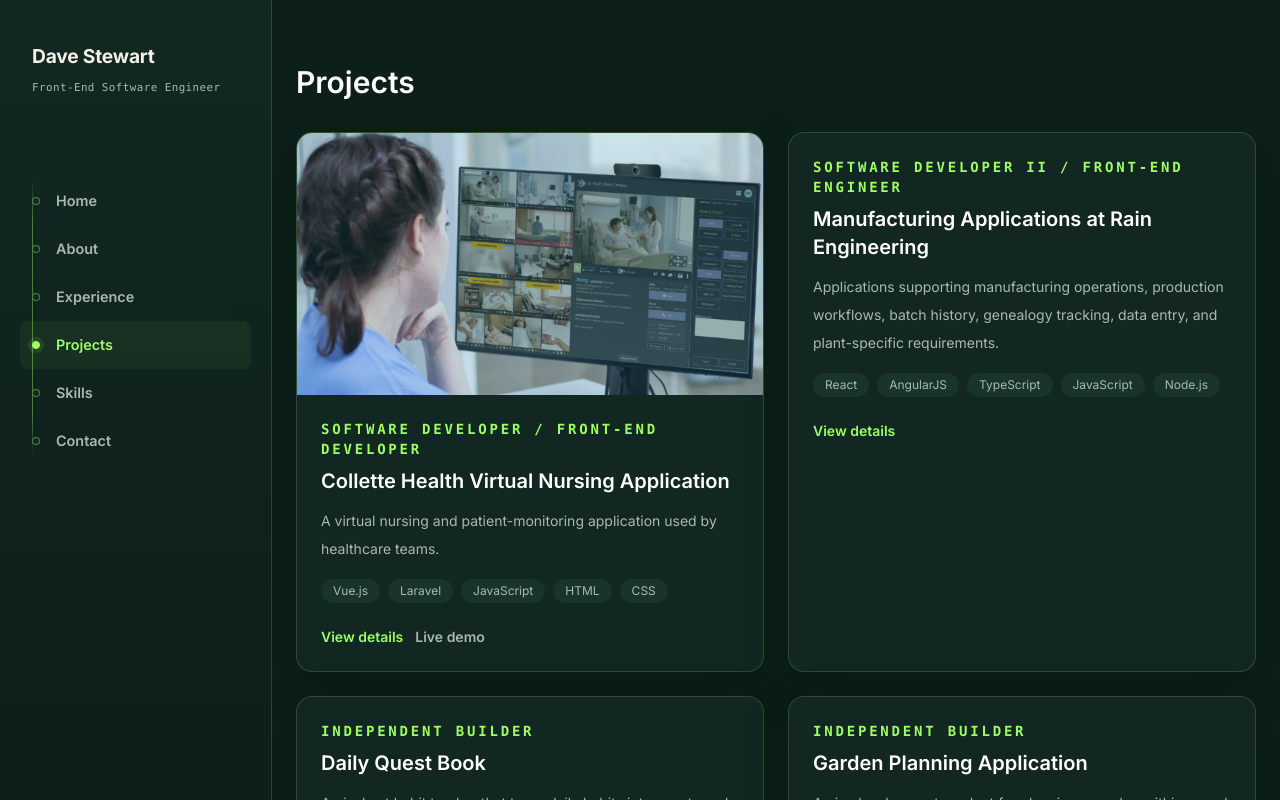
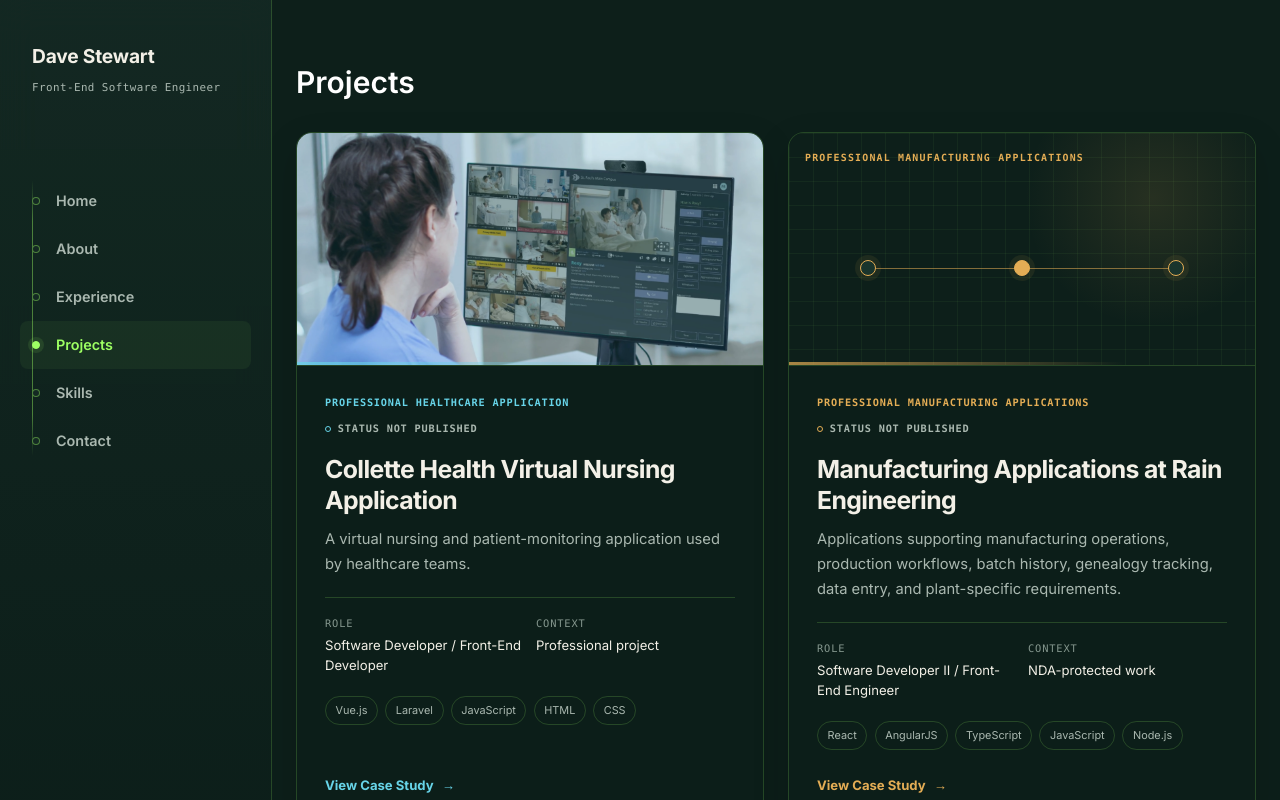
Before and after one commit to Stuman8818/my-portfolio, a Next.js app: page /projects in a window 1280 px wide. Shown: the top 800 px of the page. Built offline with nearby package versions, Linux system fonts and the light colour scheme.

Commit message:
redesigned systems ive built as the homepages primary destiation

```diff
--- a/src/components/projects/project-card.tsx
+++ b/src/components/projects/project-card.tsx
@@ -1,4 +1,4 @@
-import type { Project } from "@/types/portfolio";
+import type { Project, ProjectStatus } from "@/types/portfolio";
 import Image from "next/image";
 import Link from "next/link";
 
@@ -6,11 +6,37 @@ interface ProjectCardProps {
   project: Project;
 }
 
-export function ProjectCard({ project }: ProjectCardProps) {
+type ProjectAccent = "healthcare" | "manufacturing" | "productivity" | "garden";
+
+const statusLabels: Record<ProjectStatus, string> = {
+  completed: "Completed",
+  active: "Active",
+  "in-development": "In Development",
+  concept: "Concept",
+};
+
+function getProjectAccent(project: Project): ProjectAccent {
+  const searchableText =
+    `${project.slug} ${project.projectType ?? ""}`.toLowerCase();
+
+  if (searchableText.includes("healthcare")) {
+    return "healthcare";
+  }
+
+  if (searchableText.includes("manufacturing")) {
+    return "manufacturing";
+  }
+
+  if (searchableText.includes("garden")) {
+    return "garden";
+  }
+
+  return "productivity";
+}
+
+function ProjectVisual({ project }: { project: Project }) {
+  if (project.image) {
     return (
-    <article className="overflow-hidden rounded-2xl border border-slate-800 bg-slate-900/70 shadow-sm">
-      {project.image ? (
-        <div className="relative aspect-[16/9] w-full bg-slate-950">
       <Image
         src={project.image.src}
         alt={project.image.alt}
@@ -18,49 +44,112 @@ export function ProjectCard({ project }: ProjectCardProps) {
         sizes="(max-width: 768px) 100vw, 50vw"
         className="object-cover"
       />
+    );
+  }
+
+  return (
+    <div
+      className="project-card__placeholder"
+      role="img"
+      aria-label={`Conceptual system diagram representing ${project.title}`}
+    >
+      <span className="project-card__placeholder-label">
+        {project.projectType ?? "Project"}
+      </span>
+      <span className="project-card__placeholder-line" aria-hidden="true" />
+      <span
+        className="project-card__placeholder-node project-card__placeholder-node--one"
+        aria-hidden="true"
+      />
+      <span
+        className="project-card__placeholder-node project-card__placeholder-node--two"
+        aria-hidden="true"
+      />
+      <span
+        className="project-card__placeholder-node project-card__placeholder-node--three"
+        aria-hidden="true"
+      />
     </div>
-      ) : null}
+  );
+}
 
-      <div className="p-6">
-        <p className="text-sm font-semibold uppercase tracking-[0.2em] text-indigo-300">
-          {project.role}
-        </p>
-        <h3 className="mt-2 text-xl font-semibold text-white">
-          {project.title}
-        </h3>
-        <p className="mt-3 text-sm leading-7 text-slate-300">
+export function ProjectCard({ project }: ProjectCardProps) {
+  const accent = getProjectAccent(project);
+  const status = project.status
+    ? statusLabels[project.status]
+    : "Status not published";
+  const isProfessional = project.projectType
+    ?.toLowerCase()
+    .includes("professional");
+  const isNdaProtected = project.confidentialityNotice
+    ?.toLowerCase()
+    .includes("nda");
+
+  return (
+    <article
+      className="project-card"
+      data-accent={accent}
+      data-development={project.status === "in-development"}
+    >
+      <Link
+        href={`/projects/${project.slug}`}
+        className="project-card__link"
+        aria-label={`View case study for ${project.title}`}
+      >
+        <div className="project-card__visual">
+          <ProjectVisual project={project} />
+        </div>
+
+        <div className="project-card__content">
+          <div className="project-card__metadata">
+            <span className="project-card__category">
+              {project.projectType ?? "Project"}
+            </span>
+            <span className="project-card__status">{status}</span>
+          </div>
+
+          <h3 className="project-card__title">{project.title}</h3>
+          <p className="project-card__description">
             {project.shortDescription}
           </p>
-        <ul className="mt-4 flex flex-wrap gap-2">
+
+          <dl className="project-card__details">
+            <div>
+              <dt>Role</dt>
+              <dd>{project.role}</dd>
+            </div>
+            <div>
+              <dt>Context</dt>
+              <dd>
+                {isNdaProtected
+                  ? "NDA-protected work"
+                  : isProfessional
+                    ? "Professional project"
+                    : "Personal product"}
+              </dd>
+            </div>
+          </dl>
+
+          {project.technologies.length > 0 ? (
+            <ul
+              className="project-card__technologies"
+              aria-label={`${project.title} technologies`}
+            >
               {project.technologies.map((technology) => (
-            <li
-              key={technology}
-              className="rounded-full bg-slate-800 px-3 py-1 text-xs text-slate-300"
-            >
-              {technology}
-            </li>
+                <li key={technology}>{technology}</li>
               ))}
             </ul>
+          ) : (
+            <p className="project-card__technology-note">
+              Technology details to be confirmed
+            </p>
+          )}
 
-        <div className="mt-6 flex flex-wrap gap-3">
-          <Link
-            href={`/projects/${project.slug}`}
-            className="text-sm font-semibold text-indigo-300 transition hover:text-indigo-200"
-          >
-            View details
+          <span className="project-card__action">
+            View Case Study <span aria-hidden="true">→</span>
+          </span>
+        </div>
       </Link>
-          {project.liveDemoUrl ? (
-            <a
-              href={project.liveDemoUrl}
-              target="_blank"
-              rel="noreferrer"
-              className="text-sm font-semibold text-slate-300 transition hover:text-white"
-            >
-              Live demo
-            </a>
-          ) : null}
-        </div>
-      </div>
     </article>
   );
 }
--- a/src/styles/globals.css
+++ b/src/styles/globals.css
@@ -715,6 +715,318 @@ header nav a:hover {
   }
 }
 
+.projects-showcase {
+  padding: var(--card-padding);
+  border: 1px solid var(--color-border);
+  border-radius: var(--radius-card);
+  background: color-mix(in srgb, var(--color-section) 92%, transparent);
+  box-shadow: var(--shadow-card);
+}
+
+.projects-showcase__heading {
+  max-width: 52rem;
+}
+
+.projects-showcase__eyebrow {
+  color: var(--color-accent-primary);
+  font-family: var(--font-mono);
+  font-size: 0.75rem;
+  font-weight: 700;
+  letter-spacing: 0.22em;
+  text-transform: uppercase;
+}
+
+.projects-showcase__heading h2 {
+  margin-top: 0.6rem;
+  color: var(--color-text-primary);
+  font-size: clamp(1.75rem, 4vw, 2.5rem);
+  font-weight: 700;
+  letter-spacing: -0.035em;
+  line-height: 1.15;
+}
+
+.projects-showcase__heading > p:last-child {
+  margin-top: 1rem;
+  color: var(--color-text-secondary);
+  line-height: 1.8;
+}
+
+.projects-showcase__grid {
+  display: grid;
+  gap: 1.25rem;
+  margin-top: clamp(2rem, 5vw, 3rem);
+}
+
+.project-card {
+  --project-accent: var(--color-accent-primary);
+  min-width: 0;
+  overflow: hidden;
+  border: 1px solid var(--color-border);
+  border-radius: var(--radius-card);
+  background: color-mix(in srgb, var(--color-page) 82%, transparent);
+  box-shadow: 0 14px 36px rgba(3, 12, 9, 0.16);
+}
+
+.project-card[data-accent="healthcare"] {
+  --project-accent: #67d4e8;
+}
+
+.project-card[data-accent="manufacturing"] {
+  --project-accent: #e4ad55;
+}
+
+.project-card[data-accent="productivity"] {
+  --project-accent: #a995cf;
+}
+
+.project-card[data-accent="garden"] {
+  --project-accent: var(--color-accent-secondary);
+}
+
+.project-card__link {
+  display: flex;
+  height: 100%;
+  flex-direction: column;
+  color: inherit;
+  text-decoration: none;
+}
+
+.project-card__link:focus-visible {
+  outline-color: var(--project-accent);
+  outline-offset: -3px;
+  border-radius: var(--radius-card);
+}
+
+.project-card__visual {
+  position: relative;
+  aspect-ratio: 16 / 8;
+  overflow: hidden;
+  border-bottom: 1px solid var(--color-border);
+  background: var(--color-page);
+}
+
+.project-card__visual::after {
+  position: absolute;
+  inset: auto 0 0;
+  height: 3px;
+  background: linear-gradient(90deg, var(--project-accent), transparent 72%);
+  content: "";
+  opacity: 0.72;
+}
+
+.project-card__placeholder {
+  position: absolute;
+  inset: 0;
+  overflow: hidden;
+  background:
+    radial-gradient(
+      circle at 78% 28%,
+      color-mix(in srgb, var(--project-accent) 12%, transparent),
+      transparent 32%
+    ),
+    linear-gradient(var(--color-grid) 1px, transparent 1px),
+    linear-gradient(90deg, var(--color-grid) 1px, transparent 1px);
+  background-size:
+    auto,
+    24px 24px,
+    24px 24px;
+}
+
+.project-card__placeholder-label {
+  position: absolute;
+  top: 1rem;
+  left: 1rem;
+  max-width: calc(100% - 2rem);
+  color: var(--project-accent);
+  font-family: var(--font-mono);
+  font-size: 0.62rem;
+  font-weight: 700;
+  letter-spacing: 0.12em;
+  text-transform: uppercase;
+}
+
+.project-card__placeholder-line {
+  position: absolute;
+  top: 58%;
+  right: 17%;
+  left: 17%;
+  height: 1px;
+  background: color-mix(in srgb, var(--project-accent) 55%, transparent);
+}
+
+.project-card__placeholder-node {
+  position: absolute;
+  top: 58%;
+  width: 1rem;
+  height: 1rem;
+  border: 1px solid var(--project-accent);
+  border-radius: 50%;
+  background: var(--color-surface);
+  box-shadow: 0 0 0 5px
+    color-mix(in srgb, var(--project-accent) 8%, transparent);
+  transform: translate(-50%, -50%);
+}
+
+.project-card__placeholder-node--one {
+  left: 17%;
+}
+
+.project-card__placeholder-node--two {
+  left: 50%;
+  background: var(--project-accent);
+}
+
+.project-card__placeholder-node--three {
+  left: 83%;
+}
+
+.project-card__content {
+  display: flex;
+  flex: 1;
+  flex-direction: column;
+  padding: clamp(1.25rem, 3vw, 1.75rem);
+}
+
+.project-card__metadata {
+  display: flex;
+  flex-wrap: wrap;
+  align-items: center;
+  justify-content: space-between;
+  gap: 0.5rem 1rem;
+  color: var(--color-text-secondary);
+  font-family: var(--font-mono);
+  font-size: 0.64rem;
+  font-weight: 700;
+  letter-spacing: 0.08em;
+  text-transform: uppercase;
+}
+
+.project-card__category {
+  color: var(--project-accent);
+}
+
+.project-card__status {
+  display: inline-flex;
+  align-items: center;
+  gap: 0.4rem;
+}
+
+.project-card__status::before {
+  width: 0.4rem;
+  height: 0.4rem;
+  border: 1px solid var(--project-accent);
+  border-radius: 50%;
+  content: "";
+}
+
+.project-card[data-development="true"] .project-card__status::before {
+  background: var(--project-accent);
+  box-shadow: 0 0 0 3px
+    color-mix(in srgb, var(--project-accent) 10%, transparent);
+}
+
+.project-card__title {
+  margin-top: 1rem;
+  color: var(--color-text-primary);
+  font-size: clamp(1.25rem, 3vw, 1.55rem);
+  font-weight: 700;
+  letter-spacing: -0.025em;
+  line-height: 1.25;
+}
+
+.project-card__description {
+  margin-top: 0.7rem;
+  color: var(--color-text-secondary);
+  font-size: 0.92rem;
+  line-height: 1.7;
+}
+
+.project-card__details {
+  display: grid;
+  gap: 0.75rem;
+  margin-top: 1.25rem;
+  padding-top: 1rem;
+  border-top: 1px solid var(--color-border);
+}
+
+.project-card__details div {
+  display: grid;
+  grid-template-columns: 4rem minmax(0, 1fr);
+  gap: 0.75rem;
+}
+
+.project-card__details dt {
+  color: var(--color-text-muted);
+  font-family: var(--font-mono);
+  font-size: 0.65rem;
+  letter-spacing: 0.08em;
+  text-transform: uppercase;
+}
+
+.project-card__details dd {
+  min-width: 0;
+  color: var(--color-text-primary);
+  font-size: 0.82rem;
+  line-height: 1.5;
+}
+
+.project-card__technologies {
+  display: flex;
+  flex-wrap: wrap;
+  gap: 0.45rem;
+  margin-top: 1.25rem;
+  list-style: none;
+}
+
+.project-card__technologies li {
+  padding: 0.25rem 0.6rem;
+  border: 1px solid var(--color-border);
+  border-radius: var(--radius-button);
+  color: var(--color-text-secondary);
+  font-size: 0.68rem;
+}
+
+.project-card__technology-note {
+  margin-top: 1.25rem;
+  color: var(--color-text-muted);
+  font-size: 0.75rem;
+}
+
+.project-card__action {
+  display: inline-flex;
+  align-items: center;
+  gap: 0.5rem;
+  align-self: flex-start;
+  margin-top: auto;
+  padding-top: 1.5rem;
+  color: var(--project-accent);
+  font-size: 0.82rem;
+  font-weight: 700;
+}
+
+.project-card__action span {
+  transition: transform var(--transition-fast);
+}
+
+@media (hover: hover) {
+  .project-card {
+    transition:
+      border-color var(--transition-fast),
+      box-shadow var(--transition-fast),
+      transform var(--transition-fast);
+  }
+
+  .project-card:hover {
+    border-color: color-mix(in srgb, var(--project-accent) 52%, transparent);
+    box-shadow: 0 18px 45px rgba(3, 12, 9, 0.25);
+    transform: translateY(-3px);
+  }
+
+  .project-card:hover .project-card__action span {
+    transform: translateX(0.2rem);
+  }
+}
+
 section[class*="bg-slate-900"] {
   border-color: var(--color-border);
   box-shadow: var(--shadow-card);
@@ -784,6 +1096,18 @@ div[class*="bg-slate-950"] {
 @media (min-width: 40rem) {
   .growth-philosophy__values {
     grid-template-columns: repeat(2, minmax(0, 1fr));
+  }
+
+  .project-card__details {
+    grid-template-columns: repeat(2, minmax(0, 1fr));
+  }
+
+  .project-card__details div {
+    display: block;
+  }
+
+  .project-card__details dd {
+    margin-top: 0.25rem;
   }
 }
 
@@ -899,6 +1223,14 @@ div[class*="bg-slate-950"] {
     grid-template-columns: repeat(4, minmax(0, 1fr));
   }
 
+  .projects-showcase {
+    padding: clamp(2rem, 4vw, 3rem);
+  }
+
+  .projects-showcase__grid {
+    grid-template-columns: repeat(2, minmax(0, 1fr));
+  }
+
   .growth-philosophy__values::before {
     position: absolute;
     top: 50%;
@@ -952,6 +1284,10 @@ div[class*="bg-slate-950"] {
     transform: none;
   }
 
+  .project-card:hover {
+    transform: none;
+  }
+
   .hero-section__content,
   .growth-diagram,
   .growth-diagram__branches path,
```
Also changed, not shown: src/components/sections/projects-section.tsx (+17 -12 lines). Lines whose indentation alone changed are shown as unchanged.
